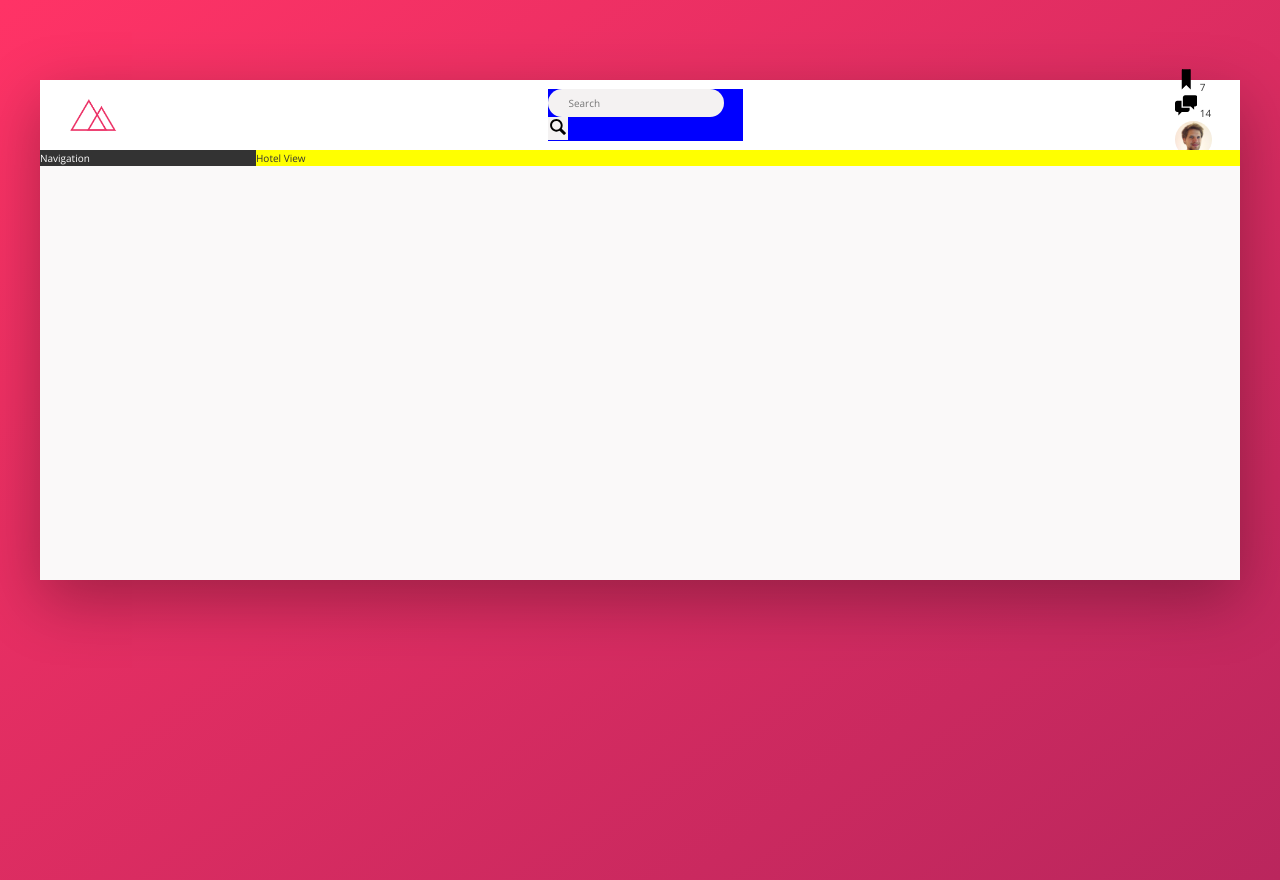
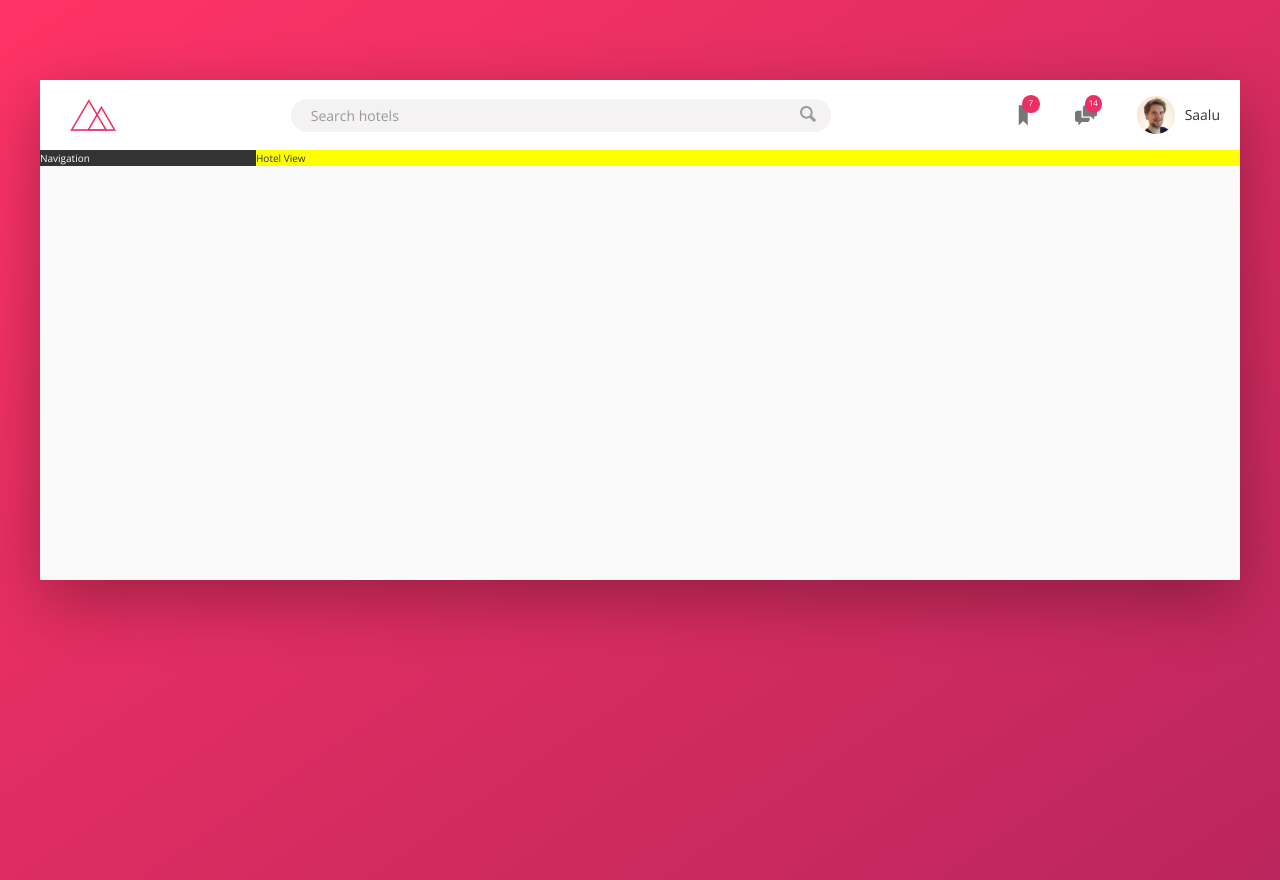
Before and after one commit to Saalu/Hotel-Landing-page, a website: page index.html in a window 1280 px wide. Drawn offline with nearby package versions, Linux system fonts and the light colour scheme.

Commit message:
Header features

```diff
--- a/index.html
+++ b/index.html
@@ -16,7 +16,7 @@
                 <img src="img/logo.png" alt="trillo logo" class="logo">
 
                 <form action="#" class="search">
-                    <input type="text" placeholder="Search" class="search__input">
+                    <input type="text" placeholder="Search hotels" class="search__input">
                     <button class="search__button">
                         <svg class="search__icon">
                             <use xlink:href="img/sprite.svg#icon-magnifying-glass"></use>
--- a/sass/_components.scss
+++ b/sass/_components.scss
@@ -6,11 +6,13 @@
     margin-left: 3rem;
 }
 // SEARCH
-
 .search{
     float: 0 0 40%;
-    background-color: blue;
 
+    width: 50%;
+    display: flex;
+    align-items: center;
+    justify-content: center;
     &__input{
         font-family: inherit;
         font-size: inherit;
@@ -19,12 +21,23 @@
         padding: 0.7rem 2rem;
         border-radius: 100px;
         width: 90%;
+        transition: all .2s;
+        margin-right: -3.25rem;
 
         &:focus{
             outline: none;
             width: 100%;
             background-color: var(--color-grey-light-3);
         }
+
+        &::-webkit-input-placeholder{
+            font-weight: 100;
+            color: var(--color-grey-dark-3);
+        }
+    }
+
+    &__input:focus + &__button{
+        background-color: var(--color-grey-light-3);
     }
     &__button{
         border: none;
@@ -37,6 +50,7 @@
     &__icon{
         height: 2rem;
         width: 2rem;
+        fill: var(--color-grey-dark-3)
     }
 }
 
@@ -44,14 +58,45 @@
 
 .user-nav{
 
+    align-self:stretch;
+    display: flex;
+    align-items: center;
+
+    & > * {
+        padding: 2rem;
+        cursor: pointer;
+        height: 100%;
+        display: flex;
+        align-items: center;
+    }
+    & > *:hover {
+        background-color: var(--color-grey-light-2);
+
+    }
+
     &__icon-box{
 
+        position: relative;
     }
     &__icon{
         height: 2.25rem;
         width: 2.25rem;
+        fill: var(--color-grey-dark-2);
     }
     &__notification{
+        font-size: 0.8rem;
+        height: 1.75rem;
+        width: 1.75rem;
+        border-radius: 50%;
+        background-color: var(--color-primary);
+        color: #fff;
+        position: absolute;
+        top: 1.5rem;
+        right: 1.5rem;
+
+        display: flex;
+        justify-content: center;
+        align-items: center;
 
     }
     &__user{
@@ -60,6 +105,7 @@
     &__user-photo{
         height: 3.75rem;
         border-radius: 50%;
+        margin-right: 1rem;
 
     }
     &__user-name{
--- a/sass/_layout.scss
+++ b/sass/_layout.scss
@@ -7,6 +7,7 @@
     min-height: 50rem;
 }
 .header{
+    font-size: 1.4rem;
     height: 7rem;
     background-color: #fff;
     border-bottom: var(--color-grey-light-2);
@@ -14,7 +15,6 @@
     display: flex;
     justify-content: space-between;
     align-items: center;
-
 }
 .content{
     display: flex;
```
Also changed, not shown: css/style.css.
